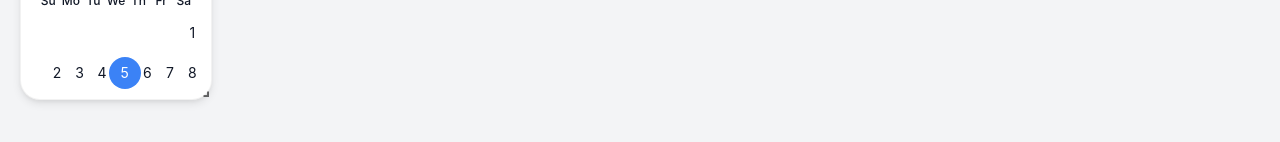
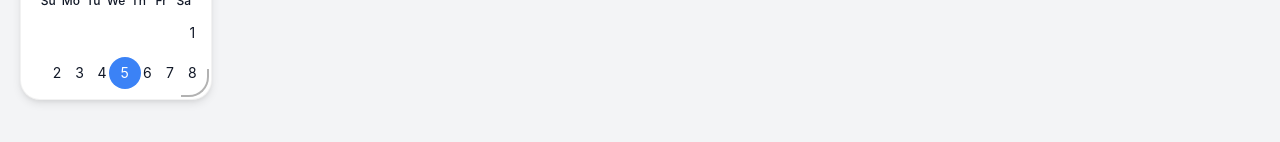
Before and after one commit to sdisaacson/boxento, a React (Vite) app: page / in a window 1280 px wide. Both pictures are taken after a click on the button "Calendar". Shown: the part 228-370 px from the top of the page. Built offline with nearby package versions, Linux system fonts and the light colour scheme; the HTML template or start-up script is replaced by a standard one.

Commit message:
Enhance React Grid Layout resize handle with curved corner styling

```diff
--- a/src/index.css
+++ b/src/index.css
@@ -155,6 +155,44 @@ body.dragging-active {
   background: #4b5563; /* dark gray (equivalent to Tailwind's gray-600) for dark mode */
 }
 
+/* Curved corner resize handle with aggressive styling */
+.react-resizable-handle,
+.react-resizable .react-resizable-handle,
+.react-grid-item .react-resizable-handle {
+  position: absolute !important;
+  width: 30px !important;
+  height: 30px !important;
+  bottom: 0 !important;
+  right: 0 !important;
+  background-image: none !important;
+  pointer-events: all !important;
+  cursor: se-resize !important;
+  z-index: 10 !important;
+}
+
+/* Create a larger, more prominent curved corner effect */
+.react-resizable-handle::after,
+.react-resizable .react-resizable-handle::after,
+.react-grid-item .react-resizable-handle::after {
+  content: "" !important;
+  position: absolute !important;
+  bottom: 1 !important;
+  right: 1 !important;
+  width: 28px !important;
+  height: 28px !important;
+  border-radius: 0 0 1.25rem 0 !important;
+  border-bottom: 2px solid rgba(0, 0, 0, 0.3) !important;
+  border-right: 2px solid rgba(0, 0, 0, 0.3) !important;
+}
+
+/* Dark mode version with higher contrast */
+.dark .react-resizable-handle::after,
+.dark .react-resizable .react-resizable-handle::after,
+.dark .react-grid-item .react-resizable-handle::after {
+  border-bottom: 2px solid rgba(255, 255, 255, 0.3) !important;
+  border-right: 2px solid rgba(255, 255, 255, 0.3) !important;
+}
+
 /* Remove these custom classes that might interfere with default behavior */
 /*
 .react-grid-item.cssTransforms {
```
